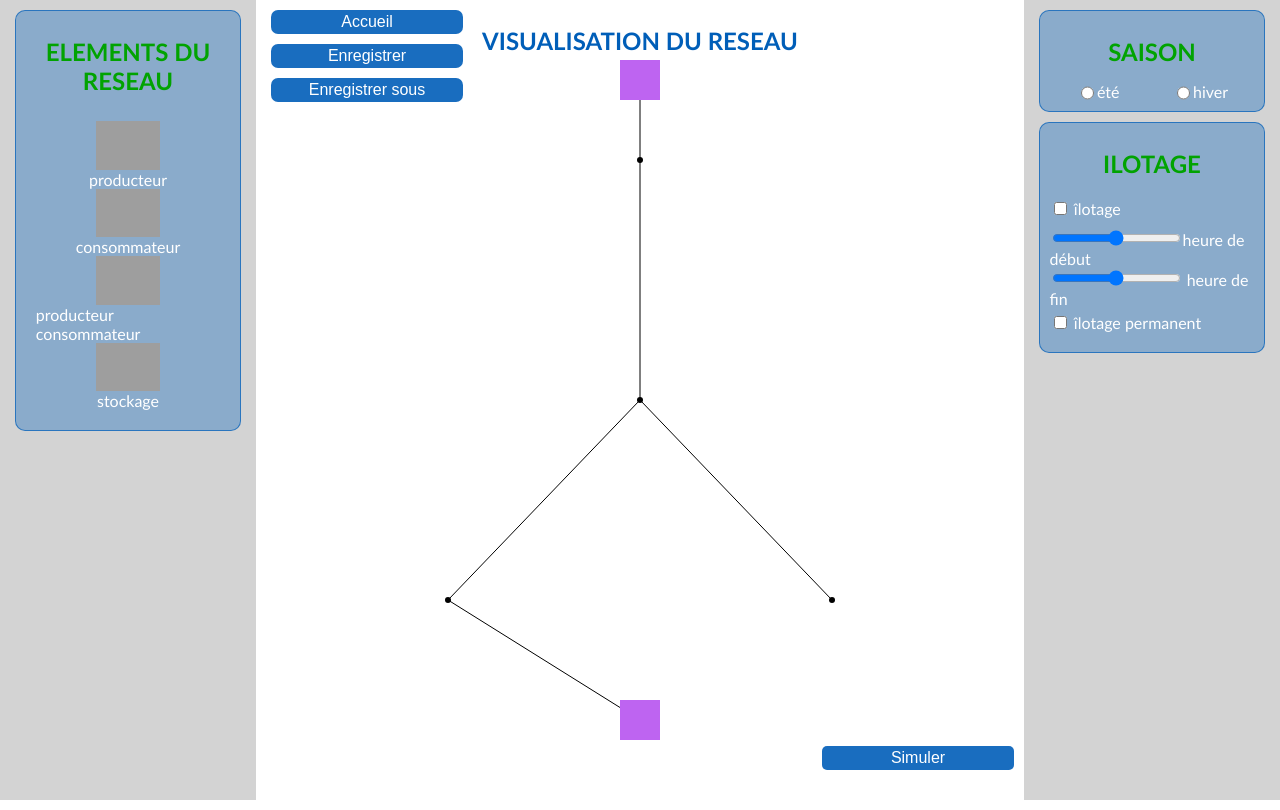
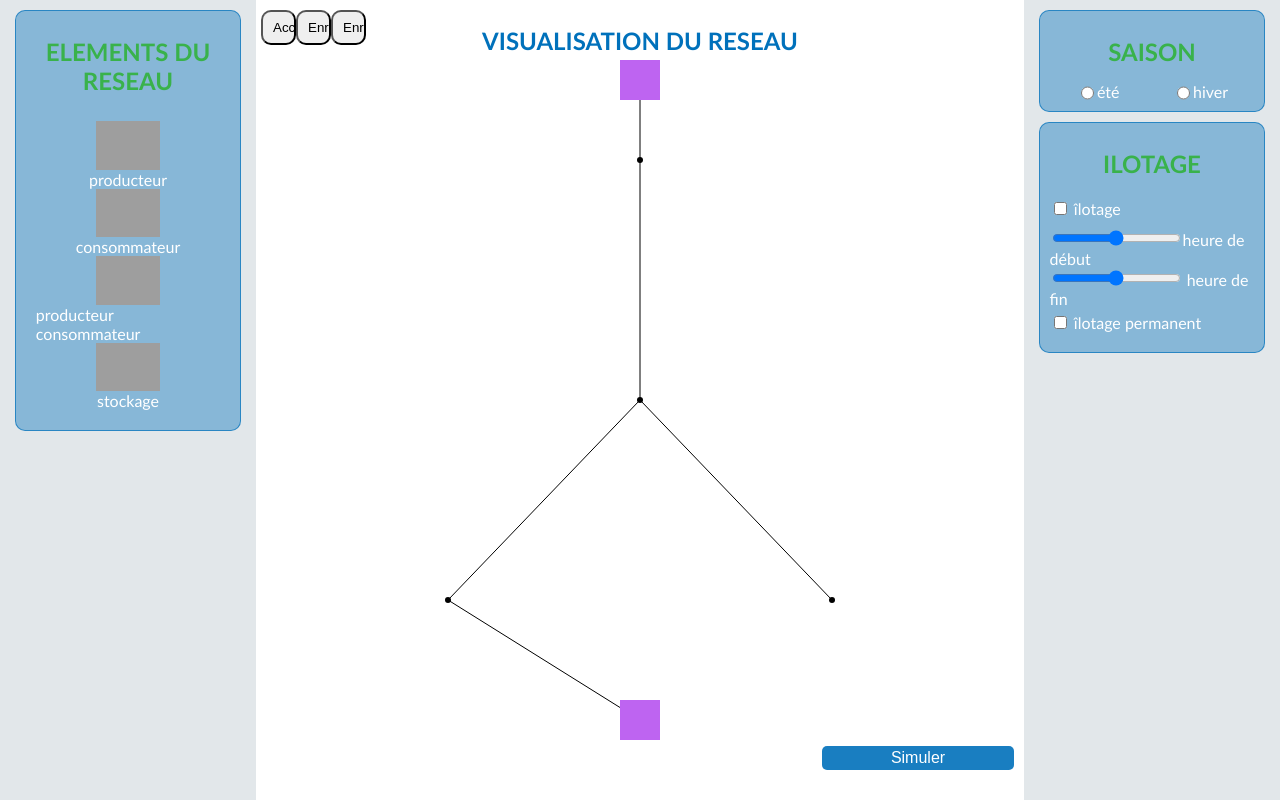
Before and after one commit to PA29/Simulateur, a Flask app: page /main in a window 1280 px wide. Run offline with Flask 2, Linux system fonts and the light colour scheme; some web fonts are replaced; grey boxes are pictures that could not be loaded.

Commit message:
Fin pour le RVP 1

```diff
--- a/app/static/edition.css
+++ b/app/static/edition.css
@@ -25,7 +25,7 @@ body
 
 .titrespanneauxlateraux
 {
-	color: rgb(1, 163, 1);
+	color: rgb(57, 178, 75);
 	font-family: 'Ubuntu', 'Trebuchet MS', Helvetica, sans-serif;
 	text-align: center;
 	font-size: 24px;
@@ -49,8 +49,8 @@ body
 	flex-direction: column;
 	margin: 10px auto;
 	padding: 10px;
-	background-color: rgba(31, 114, 192, 0.4);
-	border: 1px rgba(0,94,184,0.7) solid;
+	background-color: rgba(0, 113, 187, 0.4);
+	border: 1px rgba(0,113,187,0.7) solid;
 	border-radius: 10px;
 	color: white;
 	font-family: 'Ubuntu Light', 'Trebuchet MS', Helvetica, sans-serif;
@@ -62,7 +62,7 @@ body
 }
 .titrecentral
 {
-    color: rgb(0, 94, 184);
+    color: rgb(0, 113, 187);
 	font-family: 'Ubuntu', 'Trebuchet MS', Helvetica, sans-serif;
 	width: 100%;
 	text-align: center;
@@ -72,7 +72,7 @@ body
 #enregistrement
 {
 	display: flex;
-	flex-direction: column;
+	justify-content: flex-start;
 	text-align: left;
 	top : 5px;
 	left: 5px;
@@ -91,21 +91,17 @@ body
     text-align: center;
     color: #fff;
     border-radius: 5px;
-	background-color: rgba(0,94,184, 0.9);
+	background-color: rgba(0,113,187, 0.9);
 
 }
 
-.bouton_enregistrement
+.bouton_enregistrement, #accueil
 {
-	border: 0;
 	padding: 3px 10px;
-	margin: 5px 10px;
-	width: 100%;
-    font-size: 1rem;
-    text-align: center;
-    color: #fff;
-    border-radius: 7px;
-	background-color: rgba(0,94,184, 0.9);
+	margin: 5px 0px;
+	width: 35px;
+	height: 35px;
+	border-radius: 10px;
     /*background-image: linear-gradient(to top left,
                                       rgba(0, 0, 0, .2),
                                       rgba(0, 0, 0, .2) 30%,
@@ -116,20 +112,16 @@ body
 
 #simulate:hover
 {
-	background-color: rgba(0,94,184, 0.6);
+	background-color: rgba(0,113,187, 0.6);
 	background-image: linear-gradient(to top left,
                                       rgba(0, 0, 0, .2),
                                       rgba(0, 0, 0, .2) 30%,
                                       rgba(0, 0, 0, 0));
 }
 
-.bouton_enregistrement:hover
+.bouton_enregistrement:hover, #accueil:hover
 {
-	background-color: rgba(0,94,184, 0.6);
-	background-image: linear-gradient(to top left,
-                                      rgba(0, 0, 0, .2),
-                                      rgba(0, 0, 0, .2) 30%,
-									  rgba(0, 0, 0, 0));
+	background-color: rgba(141,160,171, 0.25);
 }
 
 #element_reseau
--- a/app/static/main.css
+++ b/app/static/main.css
@@ -23,7 +23,7 @@ body {
 }
 
 .button {
-    background-color: #198099;
+    background-color: rgba(0,113,187,0.9);
     color: #fff;
     border: 1px solid transparent;
     border-radius: 5%;
@@ -45,7 +45,7 @@ body {
 }
 
 #rightArea, #leftArea {
-    background-color: lightgrey;
+    background-color: rgba(141,160,171,0.25);
     color: white;
 }
 
```
Also changed, not shown: app/static/accueil.css (+20 -5 lines), app/static/resultats.css (+5 -5 lines), app/templates/accueil.html (+6 -10 lines).
